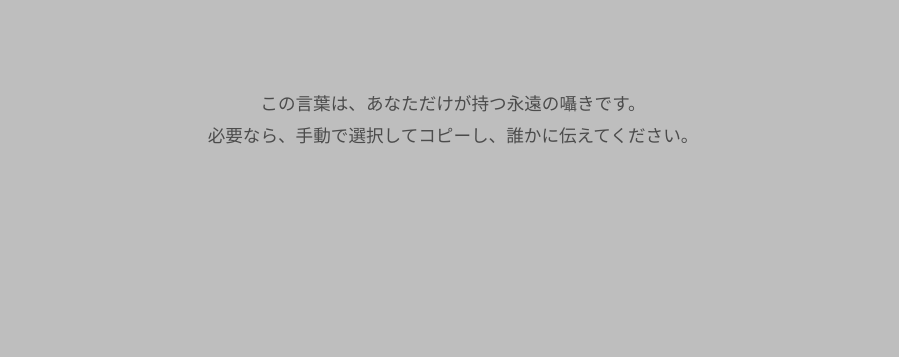
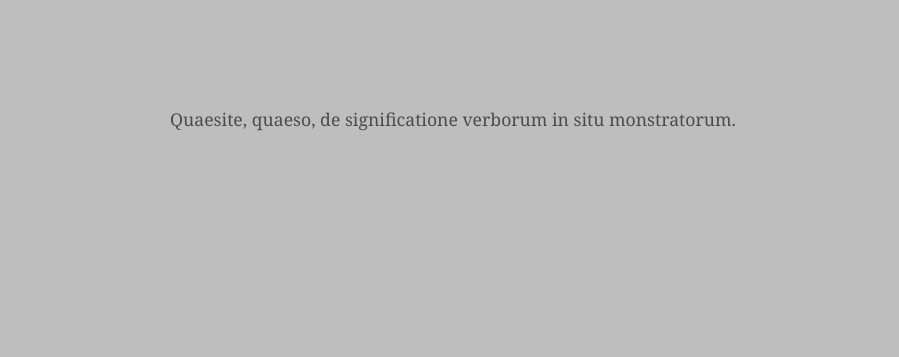
Before and after one commit to Gr3nja/EternalBabel, a plain HTML site: page index.html in a window 1280 px wide. Shown: the part 443-800 px from the top of the page, without its empty margins (187-1086 px from the left). Drawn offline with Linux system fonts and the light colour scheme.

Commit message:
Update index.html

```diff
--- a/index.html
+++ b/index.html
@@ -43,8 +43,8 @@
   <div class="whisper" id="whisper" selectable="true"></div>
 
   <div class="message">
-    この言葉は、あなただけが持つ永遠の囁きです。<br>
-    必要なら、手動で選択してコピーし、誰かに伝えてください。<br>
+    Quaesite, quaeso, de significatione verborum in situ monstratorum.<br>
+
   </div>
 
   <script>
```
